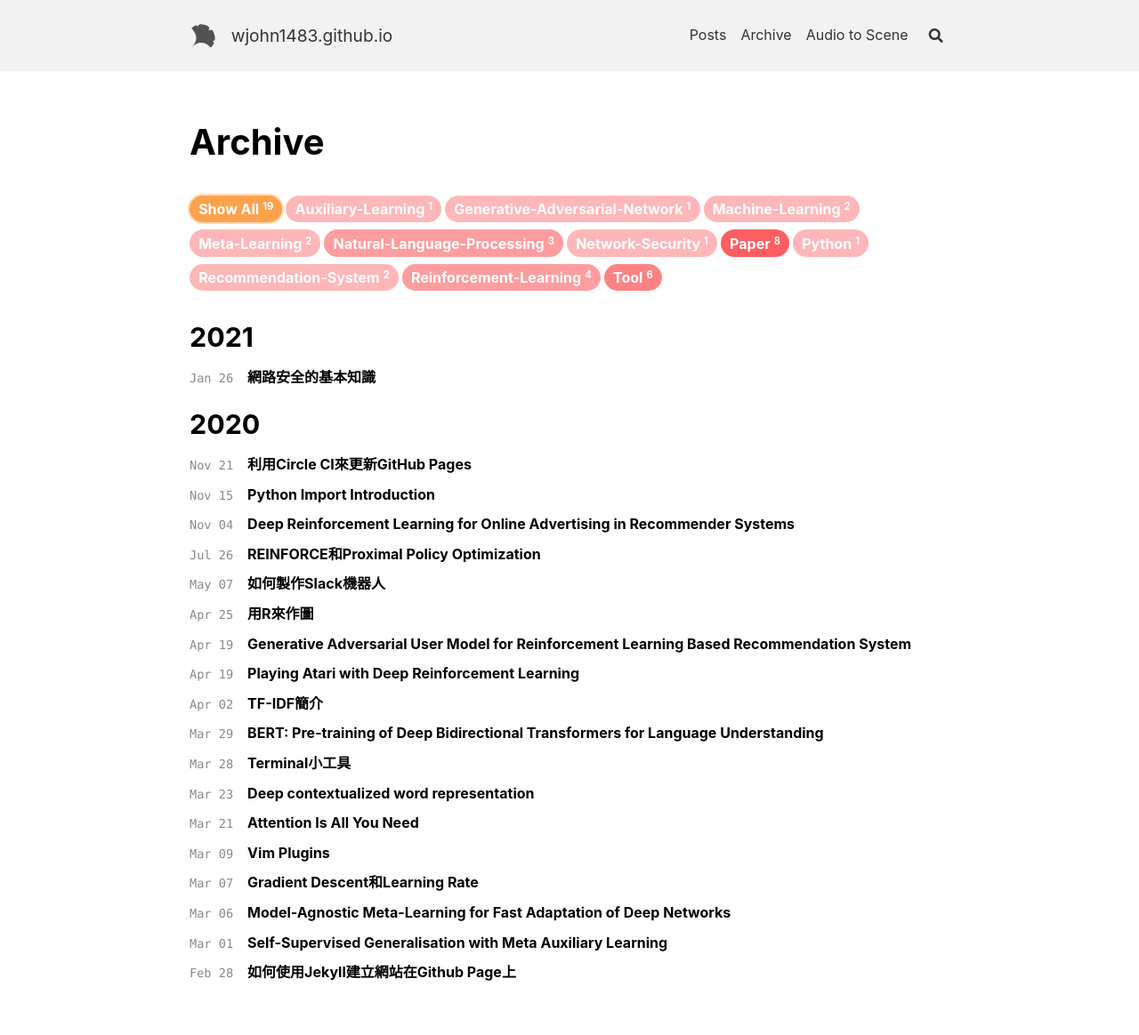
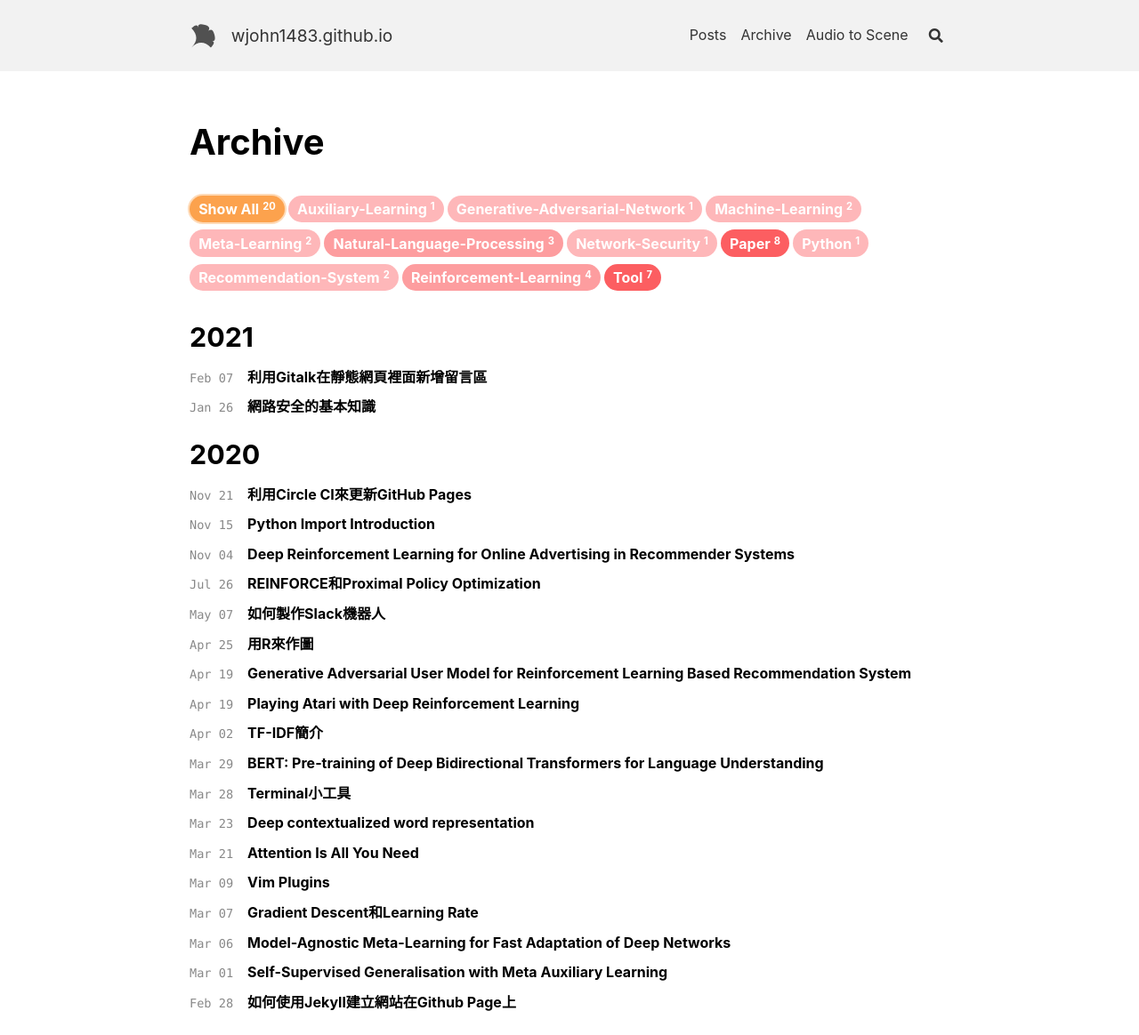
Before and after one commit to wjohn1483/wjohn1483.github.io, a Jekyll site: the page built from archive.html, in a window 1280 px wide. Shown: the whole page at 89% size. Built offline with Jekyll 4.4.1, drawn with Linux system fonts in a browser that asks for light colours; nearby versions of some CDN libraries; before the commit the page ends 1131 px from its top, so only the background shows below that.

Commit message:
Add gitalk

```diff
--- a/_config.yaml
+++ b/_config.yaml
@@ -117,23 +117,24 @@
 ## => Comments
 ##############################
 comments:
-  provider: false # false (default), "disqus", "gitalk", "valine", "custom"
+  provider: gitalk # false (default), "disqus", "gitalk", "valine", "custom"
 
-  ## Disqus
+  # Disqus
   disqus:
     shortname: # the Disqus shortname for the site
 
   ## Gitalk
   # please refer to https://github.com/gitalk/gitalk for more info.
   gitalk:
-    clientID    : # GitHub Application Client ID
-    clientSecret: # GitHub Application Client Secret
-    repository  : # GitHub repo
-    owner       : # GitHub repo owner
+    clientID    : "${CLIENT_ID}" # GitHub Application Client ID
+    clientSecret: "${CLIENT_SECRET}" # GitHub Application Client Secret
+    repository  : "wjohn1483.github.io" # GitHub repo
+    owner       : "wjohn1483" # GitHub repo owner
     admin: # GitHub repo owner and collaborators, only these guys can initialize GitHub issues, IT IS A LIST.
+      - "wjohn1483"
       # - your GitHub Id
 
-  ## Valine
+  # Valine
   # please refer to https://valine.js.org/en/ for more info.
   valine:
     app_id      : # LeanCloud App id
--- /dev/null
+++ b/_posts/2021-02-07-gitalk-introduction/2021-02-07-gitalk-introduction.md
@@ -0,0 +1,20 @@
+---
+title: 利用Gitalk在靜態網頁裡面新增留言區
+tags: Tool
+layout: article
+footer: false
+aside:
+  toc: true
+mathjax: true
+mathjax_autoNumber: true
+published: true
+key: gitalk-introduction
+---
+
+
+
+<!--more-->
+
+
+
+https://xsaxy.gitee.io/blog/post/2019/12/10/%E4%B8%BB%E9%A2%98TeXt%E8%AF%84%E8%AE%BA%E7%B3%BB%E7%BB%9F%E8%AE%BE%E7%BD%AE%E4%B8%AD%E7%9A%84%E5%9D%91.html
```
